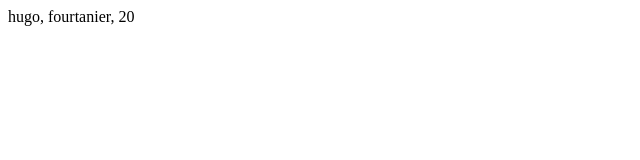
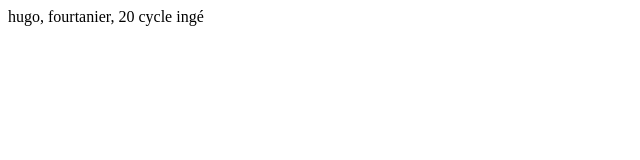
Before and after one commit to Hugortw/hugortw.github.io, a plain HTML site: page Documents/githubPage/index.html in a window 1280 px wide. Shown: the full height of the page, 0-640 px from the left. Drawn offline with Linux system fonts and the light colour scheme.

Commit message:
exploit: cycle ingé

```diff
--- a/Documents/githubPage/index.html
+++ b/Documents/githubPage/index.html
@@ -6,5 +6,6 @@
   </head>
   <body>
     hugo, fourtanier, 20
+    cycle ingé
   </body>
 </html>
```
